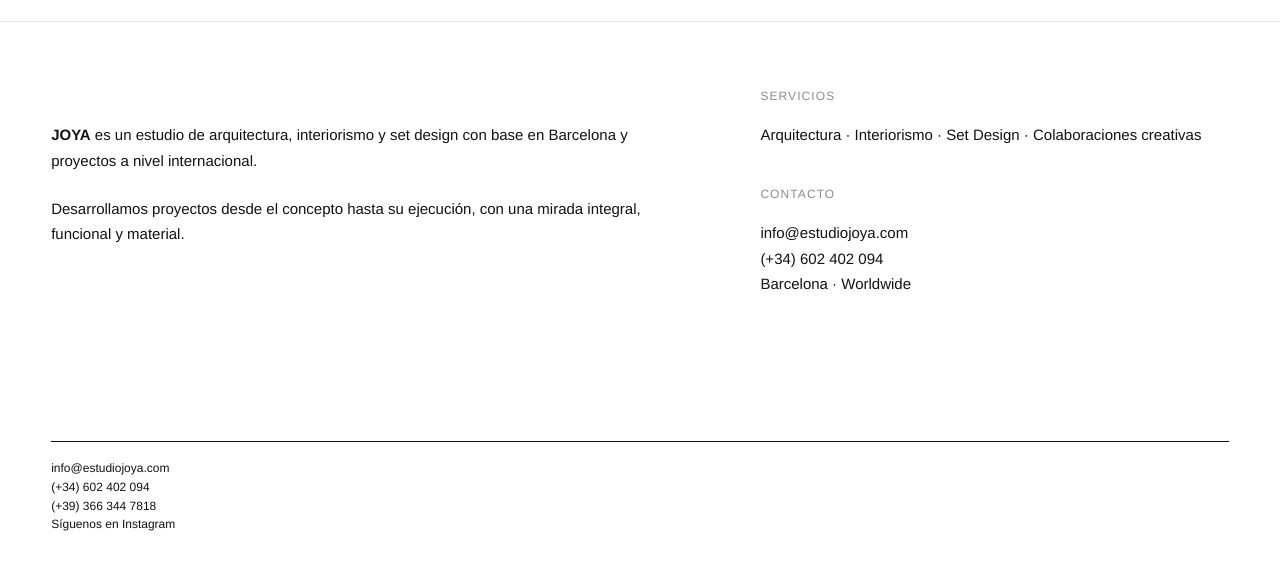
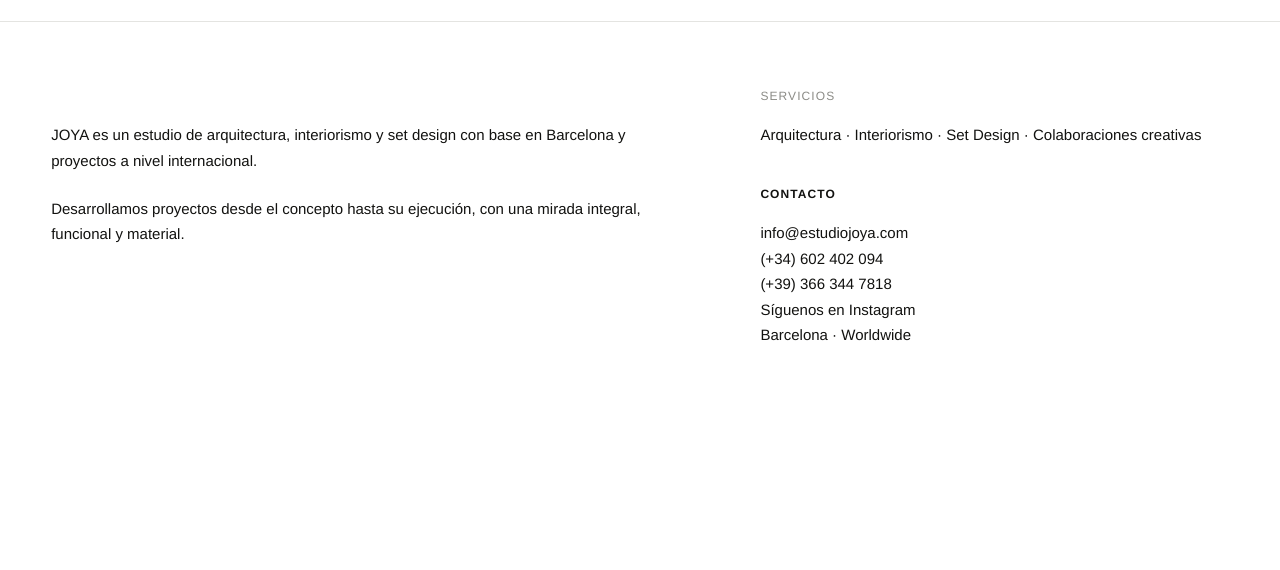
Before and after one commit to JOYATELIER/joya-portfolio, a website: page studio.html in a window 1280 px wide. Shown: the part 50-620 px from the top of the page. Drawn offline with Linux system fonts and the light colour scheme.

Commit message:
Info: sin pie, contacto completo y ajustes de tipografia
La pagina Info repetia el contacto dos veces, en su bloque y otra vez
en el pie unos centimetros mas abajo. Se quita el pie solo en esta
pagina y el bloque de arriba pasa a llevar los datos completos:
los dos telefonos e Instagram, que antes solo estaban en el pie.

El rotulo CONTACTO pasa a negro y negrita. El JOYA que abria el primer
parrafo deja de ir en negrita.

El resto de paginas conservan el pie.

```diff
--- a/studio.html
+++ b/studio.html
@@ -42,33 +42,24 @@
 <main class="studio-main wrap">
   <div class="studio-layout">
     <div class="studio-primary">
-      <p><strong>JOYA</strong> es un estudio de arquitectura, interiorismo y set design con base en Barcelona y proyectos a nivel internacional.</p>
+      <p>JOYA es un estudio de arquitectura, interiorismo y set design con base en Barcelona y proyectos a nivel internacional.</p>
       <p>Desarrollamos proyectos desde el concepto hasta su ejecución, con una mirada integral, funcional y material.</p>
     </div>
     <div class="studio-secondary">
       <span class="eyebrow">Servicios</span>
       <p>Arquitectura · Interiorismo · Set Design · Colaboraciones creativas</p>
-      <span class="eyebrow">Contacto</span>
+      <span class="eyebrow is-strong">Contacto</span>
       <p class="info-contact">
         <a href="mailto:info@estudiojoya.com">info@estudiojoya.com</a><br>
         <a href="tel:+34602402094">(+34) 602 402 094</a><br>
+        <a href="tel:+393663447818">(+39) 366 344 7818</a><br>
+        <a href="https://instagram.com/joya_aaaaaaaaaaaa" target="_blank" rel="noopener">Síguenos en Instagram</a><br>
         Barcelona · Worldwide
       </p>
     </div>
   </div>
 </main>
 
-<footer class="site-footer">
-  <div class="footer-inner">
-    <div class="footer-contact">
-      <a href="mailto:info@estudiojoya.com">info@estudiojoya.com</a>
-      <a href="tel:+34602402094">(+34) 602 402 094</a>
-      <a href="tel:+393663447818">(+39) 366 344 7818</a>
-      <a href="https://instagram.com/joya_aaaaaaaaaaaa" target="_blank" rel="noopener">Síguenos en Instagram</a>
-    </div>
-  </div>
-</footer>
-
 <script src="main.js"></script>
 </body>
 </html>
--- a/styles.css
+++ b/styles.css
@@ -440,6 +440,9 @@ h1,h2,h3,p{ margin:0; }
 .studio-secondary .eyebrow ~ .eyebrow{ margin-top: 2.25rem; }
 .info-contact a{ color: var(--ink); }
 .info-contact a:hover{ opacity: 0.55; }
+/* El rótulo de Contacto va en negro y en negrita, a diferencia del resto
+   de epígrafes: lo pidió el cliente para darle más peso. */
+.studio-secondary .eyebrow.is-strong{ color: var(--ink); font-weight: 700; }
 
 /* ============================================================
    Contact
```
Also changed, not shown: build-project-pages.mjs (+5 -6 lines), en/studio.html (+4 -13 lines).
